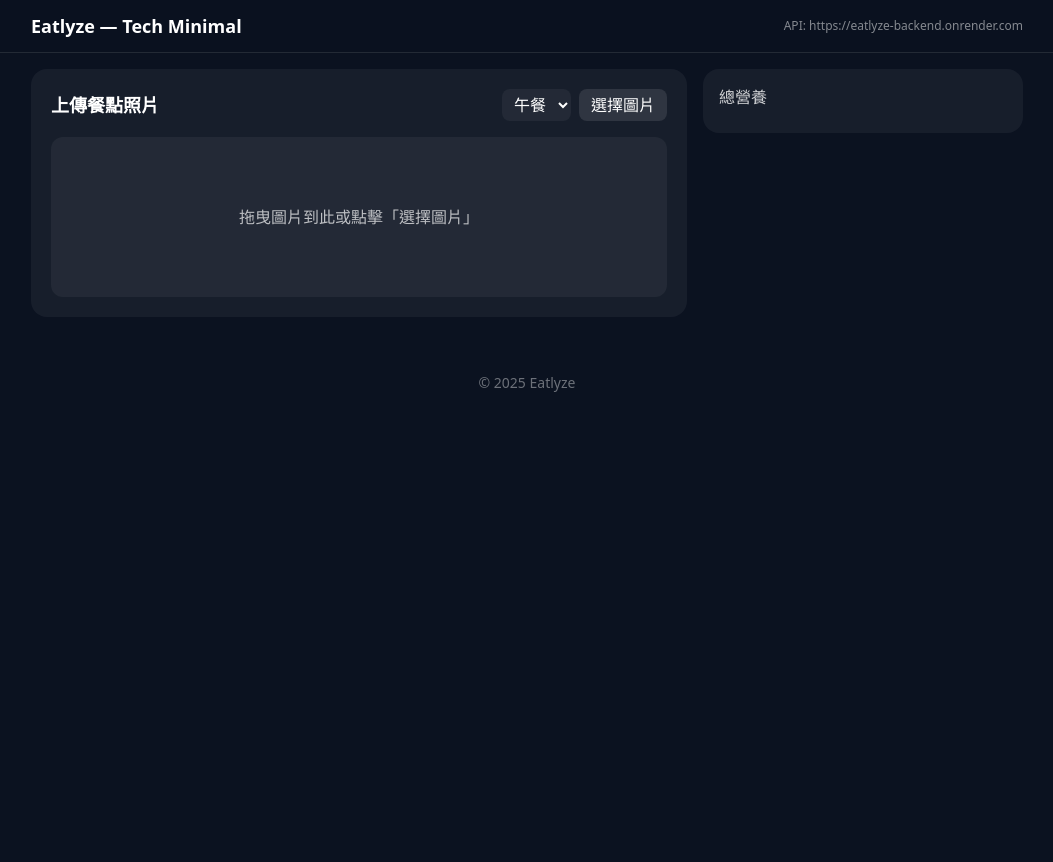
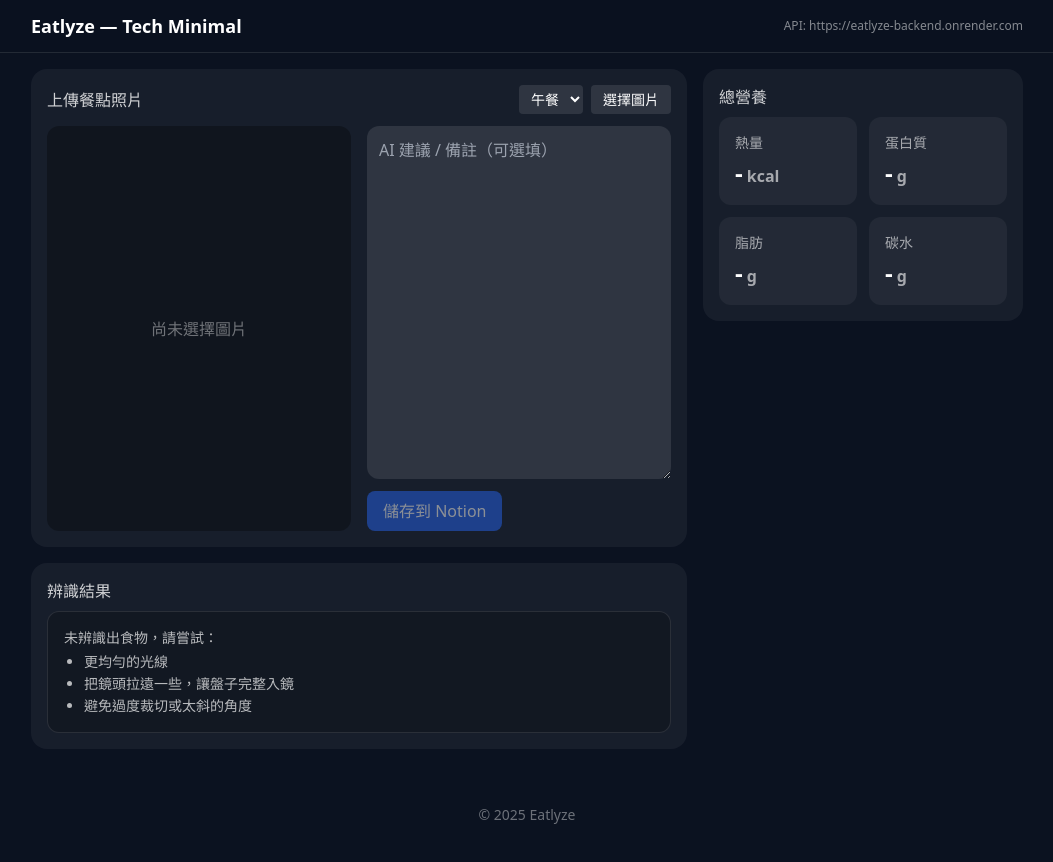
Before and after one commit to kevin-twai/eatlyze-mvp-Frontend, a React (Vite) app: page / in a window 1280 px wide. Shown: the top 862 px of the page, without its empty margins (113-1166 px from the left). Before the commit the page ends 800 px from the top, so only its background shows below. Built offline with nearby package versions, Linux system fonts and the light colour scheme.

Commit message:
feat: enhanced nutrition display + Notion payload integration

```diff
--- a/src/App.tsx
+++ b/src/App.tsx
@@ -6,18 +6,40 @@ import { API_BASE_URL } from './api'
 
 export default function App(){
   const [result,setResult] = useState<any|null>(null)
-  return <div className="min-h-dvh bg-[#0B1220] text-white">
+
+  // 統一處理分析結果
+  const handleResult = (res:any) => {
+    // 後端回傳格式：{ status, reason, data: { items: [...] } }
+    const items = res?.data?.items || []
+
+    // 這裡先把營養預設為 0，等後端補上營養數據再合併
+    const summary = {
+      totals: {
+        kcal: items.reduce((s:number,x:any)=> s + (x.kcal ?? 0), 0),
+        protein: items.reduce((s:number,x:any)=> s + (x.protein ?? 0), 0),
+        fat: items.reduce((s:number,x:any)=> s + (x.fat ?? 0), 0),
+        carb: items.reduce((s:number,x:any)=> s + (x.carb ?? 0), 0),
+      },
+      items
+    }
+
+    setResult({ items, summary })
+  }
+
+  return (
+    <div className="min-h-dvh bg-[#0B1220] text-white">
       <header className="sticky top-0 z-10 border-b border-white/10 bg-[#0B1220]/80 backdrop-blur">
         <div className="mx-auto max-w-5xl px-4 py-3 flex items-center justify-between">
           <div className="font-semibold text-lg">Eatlyze — Tech Minimal</div>
           <div className="text-xs text-white/50">API: {API_BASE_URL}</div>
         </div>
       </header>
+
       <main className="mx-auto max-w-5xl p-4 space-y-6">
         <div className="grid grid-cols-1 lg:grid-cols-3 gap-4">
           <div className="lg:col-span-2 space-y-4">
-          <UploadArea onResult={setResult}/>
-          <AnalysisResult data={result}/>
+            <UploadArea onResult={handleResult}/>
+            <AnalysisResult data={result?.summary?.items || []}/>
           </div>
           <aside className="space-y-4">
             <div className="bg-white/5 rounded-2xl p-4">
@@ -27,8 +49,10 @@ export default function App(){
           </aside>
         </div>
       </main>
+
       <footer className="mx-auto max-w-5xl px-4 py-10 text-center text-white/40 text-sm">
         © {new Date().getFullYear()} Eatlyze
       </footer>
     </div>
+  )
 }
--- a/src/components/AnalysisResult.tsx
+++ b/src/components/AnalysisResult.tsx
@@ -1,35 +1,98 @@
-export default function AnalysisResult({ data }:{ data?: any }){
-  if(!data) return null
-  const detItems = data?.detection?.items || []
-  const total = data?.summary?.totals
-  return <div className="space-y-4">
+type Item = {
+  name: string
+  canonical?: string
+  weight_g?: number | null
+  is_garnish?: boolean
+  kcal?: number
+  protein?: number
+  fat?: number
+  carb?: number
+}
+
+type Props = {
+  data: Item[]
+}
+
+export default function AnalysisResult({ data }: Props) {
+  const hasItems = Array.isArray(data) && data.length > 0
+
+  return (
     <div className="bg-white/5 rounded-2xl p-4">
-      <div className="text-brand-500 font-medium">辨識結果</div>
-      <div className="mt-3 grid grid-cols-1 md:grid-cols-2 gap-3">
-        {detItems.length===0 && <div className="text-yellow-300/80">未辨識出食物，請換角度或光線</div>}
-        {detItems.map((it:any, idx:number)=>(
-          <div key={idx} className="flex items-center justify-between bg-white/5 rounded-xl px-3 py-2">
-            <div className="text-white/90">{it.name}</div>
-            <div className="text-white/60 text-sm">{it.grams} g</div>
-          </div>
-        ))}
-      </div>
+      <div className="text-white/80 mb-2">辨識結果</div>
+
+      {!hasItems ? (
+        <div className="rounded-xl border border-white/10 bg-black/20 p-4 text-white/70 text-sm">
+          未辨識出食物，請嘗試：
+          <ul className="list-disc pl-5 mt-1 space-y-0.5">
+            <li>更均勻的光線</li>
+            <li>把鏡頭拉遠一些，讓盤子完整入鏡</li>
+            <li>避免過度裁切或太斜的角度</li>
+          </ul>
+        </div>
+      ) : (
+        <div className="space-y-2">
+          {data.map((x, i) => (
+            <div
+              key={i}
+              className="bg-white/5 rounded-lg px-3 py-2 border border-white/10"
+            >
+              <div className="flex items-center justify-between">
+                <div className="truncate">
+                  <div className="font-medium">
+                    {x.name}
+                    {!!x.is_garnish && (
+                      <span className="ml-2 text-xs text-white/60">(配菜)</span>
+                    )}
+                  </div>
+                  {x.canonical && x.canonical !== x.name && (
+                    <div className="text-white/50 text-xs">
+                      標準名：{x.canonical}
+                    </div>
+                  )}
+                </div>
+                <div className="text-sm text-white/90">
+                  {typeof x.weight_g === 'number' ? `${x.weight_g} g` : '— g'}
+                </div>
+              </div>
+
+              <div className="mt-2 grid grid-cols-4 gap-2 text-xs">
+                <Nut label="kcal" value={x.kcal} unit="kcal" roundInt />
+                <Nut label="蛋白" value={x.protein} unit="g" />
+                <Nut label="脂肪" value={x.fat} unit="g" />
+                <Nut label="碳水" value={x.carb} unit="g" />
+              </div>
+            </div>
+          ))}
+        </div>
+      )}
     </div>
-    <div className="bg-white/5 rounded-2xl p-4">
-      <div className="text-white/80 text-sm">總營養統計</div>
-      <div className="mt-2 grid grid-cols-2 sm:grid-cols-4 gap-3">
-        <Stat label="熱量" value={total?.kcal} unit="kcal"/>
-        <Stat label="蛋白質" value={total?.protein_g} unit="g"/>
-        <Stat label="脂肪" value={total?.fat_g} unit="g"/>
-        <Stat label="碳水" value={total?.carb_g} unit="g"/>
-      </div>
+  )
+}
+
+function Nut({
+  label,
+  value,
+  unit,
+  roundInt = false,
+}: {
+  label: string
+  value: number | null | undefined
+  unit?: string
+  roundInt?: boolean
+}) {
+  const ok = typeof value === 'number' && !Number.isNaN(value)
+  const shown = ok
+    ? roundInt
+      ? Math.round(value as number).toString()
+      : (Math.round((value as number) * 10) / 10).toString()
+    : '—'
+  return (
+    <div className="bg-black/20 rounded-md px-2 py-1 flex items-center justify-between">
+      <span className="text-white/60">{label}</span>
+      <span className="text-white/90">
+        {shown}
+        {unit ? <span className="text-white/50 ml-0.5">{unit}</span> : null}
+      </span>
     </div>
-  </div>
+  )
 }
-function Stat({label,value,unit}:{label:string,value?:number,unit?:string}){
-  const v = (value ?? '-') + (unit?` ${unit}`:'')
-  return <div className="bg-white/5 rounded-xl p-3">
-    <div className="text-white/60 text-xs">{label}</div>
-    <div className="text-xl font-semibold mt-1">{v}</div>
-  </div>
-}
--- a/src/components/NutritionSummary.tsx
+++ b/src/components/NutritionSummary.tsx
@@ -1,17 +1,53 @@
-export default function NutritionSummary({ totals }:{ totals?: any }){
-  if(!totals) return null
-  const items=[
-    {label:'熱量', value:`${totals.kcal ?? '-'} kcal`},
-    {label:'蛋白質', value:`${totals.protein_g ?? '-'} g`},
-    {label:'脂肪', value:`${totals.fat_g ?? '-'} g`},
-    {label:'碳水', value:`${totals.carb_g ?? '-'} g`},
-  ]
-  return <div className="grid grid-cols-2 sm:grid-cols-4 gap-3">
-    {items.map(it=>(
-      <div key={it.label} className="bg-white/5 rounded-xl p-4 text-center">
-        <div className="text-white/60 text-xs">{it.label}</div>
-        <div className="text-xl font-semibold mt-1">{it.value}</div>
+type Totals = {
+  kcal?: number
+  protein?: number
+  fat?: number
+  carb?: number
+} | null | undefined
+
+type Props = {
+  totals: Totals
+}
+
+const Stat = ({
+  label,
+  value,
+  unit,
+}: {
+  label: string
+  value: number | null | undefined
+  unit?: string
+}) => {
+  const isNum = typeof value === 'number' && !Number.isNaN(value)
+  // 小數位：kcal 取整數，其它營養素 1 位小數（可依需求微調）
+  const formatted = isNum
+    ? (unit === 'kcal' ? Math.round(value as number).toString()
+                       : (Math.round((value as number) * 10) / 10).toString())
+    : '-'
+
+  return (
+    <div className="bg-white/5 rounded-xl p-4 flex flex-col">
+      <div className="text-white/60 text-sm">{label}</div>
+      <div className="mt-1 text-2xl font-semibold">
+        {formatted}
+        {unit ? <span className="ml-1 text-base text-white/60">{unit}</span> : null}
       </div>
-    ))}
-  </div>
+    </div>
+  )
 }
+
+export default function NutritionSummary({ totals }: Props) {
+  const kcal = totals?.kcal
+  const protein = totals?.protein
+  const fat = totals?.fat
+  const carb = totals?.carb
+
+  return (
+    <div className="grid grid-cols-2 gap-3">
+      <Stat label="熱量" value={kcal} unit="kcal" />
+      <Stat label="蛋白質" value={protein} unit="g" />
+      <Stat label="脂肪" value={fat} unit="g" />
+      <Stat label="碳水" value={carb} unit="g" />
+    </div>
+  )
+}
--- a/src/components/UploadArea.tsx
+++ b/src/components/UploadArea.tsx
@@ -1,64 +1,136 @@
 import { useRef, useState } from 'react'
 import { uploadAndAnalyze, logToNotion } from '../api'
 
-export default function UploadArea({ onResult }:{ onResult: (data:any)=>void }){
-  const inputRef = useRef<HTMLInputElement|null>(null)
-  const [loading,setLoading] = useState(false)
-  const [imgURL,setImgURL] = useState<string|null>(null)
-  const [meal,setMeal] = useState('午餐')
-  const [note,setNote] = useState('')
+type Props = {
+  onResult: (res: any) => void
+}
 
-  async function onPick(e: React.ChangeEvent<HTMLInputElement>){
-    const f = e.target.files?.[0]; if(!f) return
-    setImgURL(URL.createObjectURL(f)); setLoading(true)
-    try{
-      const res = await uploadAndAnalyze(f)
-      onResult(res); (window as any).__EATLYZE_RESULT__ = res
-    }catch(err){ console.error(err); alert('上傳或分析失敗') }finally{ setLoading(false) }
+export default function UploadArea({ onResult }: Props) {
+  const inputRef = useRef<HTMLInputElement>(null)
+  const [file, setFile] = useState<File | null>(null)
+  const [loading, setLoading] = useState(false)
+  const [note, setNote] = useState('')
+  const [meal, setMeal] = useState<'早餐' | '午餐' | '晚餐'>('午餐')
+  const [lastRes, setLastRes] = useState<any>(null)
+
+  const pickFile = () => inputRef.current?.click()
+
+  const onChoose = async (e: React.ChangeEvent<HTMLInputElement>) => {
+    const f = e.target.files?.[0]
+    if (!f) return
+    setFile(f)
+    setLoading(true)
+    try {
+      const res = await uploadAndAnalyze(f)          // 後端 JSON body
+      setLastRes(res)
+      onResult(res)                                  // 交給 App 做 items/summary 的組裝
+    } catch (err: any) {
+      console.error(err)
+      alert('上傳或分析失敗，請重試')
+    } finally {
+      setLoading(false)
+    }
   }
 
-  async function onSaveToNotion(){
-    const raw = (window as any).__EATLYZE_RESULT__; if(!raw) return alert('尚未有分析結果')
-    const payload = {
-      date: new Date().toISOString().slice(0,10),
-      meal,
-      items: raw.summary?.items || [],
-      totals: raw.summary?.totals || {},
-      image_url: imgURL,
-      notes: note
+  const sendToNotion = async () => {
+    const items = lastRes?.data?.items || []
+    if (!items.length) {
+      alert('沒有可寫入的辨識結果')
+      return
     }
-    try{
-      const r = await logToNotion(payload)
-      if(r.ok) alert('已寫入 Notion ✅'); else alert('Notion 寫入失敗：'+(r.error||'未知錯誤'))
-    }catch(e:any){ alert('Notion 寫入失敗：'+(e?.message||'未知錯誤')) }
+
+    // 嘗試從 items 聚合出 totals（若後端尚未提供單項營養則為 0）
+    const totals = {
+      kcal: items.reduce((s: number, x: any) => s + (x.kcal ?? 0), 0),
+      protein: items.reduce((s: number, x: any) => s + (x.protein ?? 0), 0),
+      fat: items.reduce((s: number, x: any) => s + (x.fat ?? 0), 0),
+      carb: items.reduce((s: number, x: any) => s + (x.carb ?? 0), 0),
+    }
+
+    try {
+      const payload = {
+        date: new Date().toISOString(),     // 建議用 ISO，後端可自行取日期
+        meal,                               // 早餐 / 午餐 / 晚餐
+        note,
+        items,                              // 逐項明細（含重量/營養）
+        totals,                             // ⬅️ 新增總營養
+      }
+      const res = await logToNotion(payload)
+      if (res?.status === 'ok') {
+        alert('已寫入 Notion ✅')
+      } else {
+        alert(`寫入 Notion 失敗：${res?.reason || '未知錯誤'}`)
+      }
+    } catch (e) {
+      console.error(e)
+      alert('寫入 Notion 失敗')
+    }
   }
 
-  return <div className="bg-white/5 rounded-2xl p-5 space-y-4">
-    <div className="flex items-center justify-between">
-      <div className="text-lg font-semibold">上傳餐點照片</div>
-      <div className="flex items-center gap-2">
-        <select className="bg-white/5 rounded-lg px-2 py-1" value={meal} onChange={e=>setMeal(e.target.value)}>
-          <option>早餐</option><option>午餐</option><option>晚餐</option><option>點心</option>
-        </select>
-        <button className="bg-white/10 hover:bg-white/20 rounded-lg px-3 py-1" onClick={()=>inputRef.current?.click()}>
-          選擇圖片
-        </button>
-      </div>
-    </div>
-    <input ref={inputRef} type="file" accept="image/*" onChange={onPick} className="hidden"/>
-    {imgURL ? (
-      <div className="grid grid-cols-1 md:grid-cols-2 gap-4">
-        <img src={imgURL} className="rounded-xl border border-white/10"/>
-        <div className="space-y-3">
-          <textarea placeholder="AI 建議／備註（可選填）" className="w-full bg-white/5 rounded-xl p-3 h-32"
-            value={note} onChange={e=>setNote(e.target.value)} />
-          <button onClick={onSaveToNotion} className="bg-brand-500 hover:bg-brand-600 rounded-xl px-4 py-2 w-full">儲存到 Notion</button>
+  return (
+    <div className="bg-white/5 rounded-2xl p-4">
+      <div className="flex items-center justify-between mb-3">
+        <div className="text-white/80">上傳餐點照片</div>
+        <div className="flex gap-2">
+          <select
+            className="bg-white/10 rounded px-2 py-1 text-sm"
+            value={meal}
+            onChange={(e) => setMeal(e.target.value as any)}
+          >
+            <option>早餐</option>
+            <option>午餐</option>
+            <option>晚餐</option>
+          </select>
+          <button
+            className="bg-white/10 hover:bg-white/20 rounded px-3 py-1 text-sm"
+            onClick={pickFile}
+            disabled={loading}
+          >
+            選擇圖片
+          </button>
         </div>
       </div>
-    ) : (
-      <div className="flex items-center justify-center h-40 bg-white/5 rounded-xl">
-        <span className="text-white/70">{loading?'分析中…':'拖曳圖片到此或點擊「選擇圖片」'}</span>
+
+      <div className="grid grid-cols-1 lg:grid-cols-2 gap-4">
+        <div className="aspect-[3/4] bg-black/30 rounded-xl overflow-hidden flex items-center justify-center">
+          {file ? (
+            <img
+              alt="preview"
+              src={URL.createObjectURL(file)}
+              className="object-cover w-full h-full"
+            />
+          ) : (
+            <div className="text-white/40">尚未選擇圖片</div>
+          )}
+        </div>
+
+        <div className="flex flex-col">
+          <textarea
+            value={note}
+            onChange={(e) => setNote(e.target.value)}
+            placeholder="AI 建議 / 備註（可選填）"
+            className="flex-1 bg-white/10 rounded-xl p-3 outline-none"
+          />
+          <div className="mt-3 flex gap-3">
+            <button
+              className="bg-blue-600 hover:bg-blue-500 disabled:opacity-50 text-white rounded-lg px-4 py-2"
+              onClick={sendToNotion}
+              disabled={loading || !lastRes?.data?.items?.length}
+            >
+              儲存到 Notion
+            </button>
+            {loading && <div className="text-white/60 self-center text-sm">分析中…</div>}
+          </div>
+        </div>
       </div>
-    )}
-  </div>
+
+      <input
+        ref={inputRef}
+        type="file"
+        accept="image/*"
+        className="hidden"
+        onChange={onChoose}
+      />
+    </div>
+  )
 }
```
Lines whose indentation alone changed are shown as unchanged.
